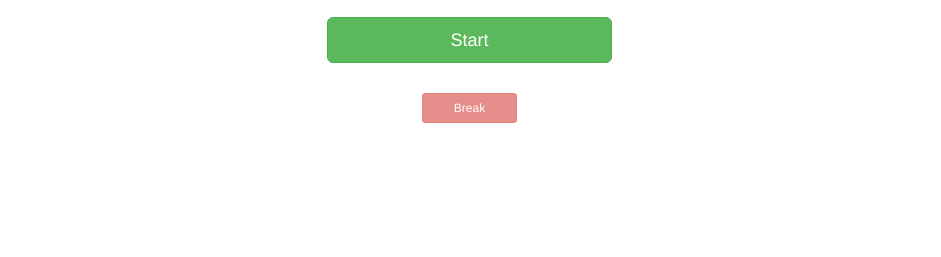
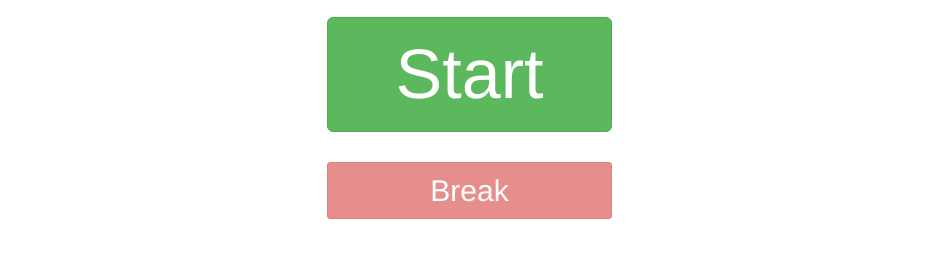
Before and after one commit to hrigoberto/pomodorotimer, a website: page public/html/index.html in a window 1280 px wide. Shown: the part 473-730 px from the top of the page, without its empty margins (218-1159 px from the left). Drawn offline with nearby package versions, Linux system fonts and the light colour scheme; files that its build step writes are made by us from their sources; files whose address does not match are found by name.

Commit message:
spruced up break button

```diff
--- a/public/css/main.css
+++ b/public/css/main.css
@@ -7,6 +7,11 @@ body {
   text-align: center;
 }
 
+#start {
+  font-size: 70px;
+}
+
 #break {
   margin-top: 30px;
+  font-size: 30px;
 }
--- a/public/html/index.html
+++ b/public/html/index.html
@@ -14,7 +14,7 @@
     </div>
   </div>
   <button type="button" class="btn btn-success btn-lg col-md-3 col-md-offset-5" id="start">Start</button>
-  <button type="button" class="btn btn-danger disabled btn-sm col-md-1 col-md-offset-6" id="break">Break</button>
+  <button type="button" class="btn btn-danger disabled btn-sm col-md-3 col-md-offset-5" disabled id="break">Break</button>
 </div>
 
   <!-- need the -->
```
